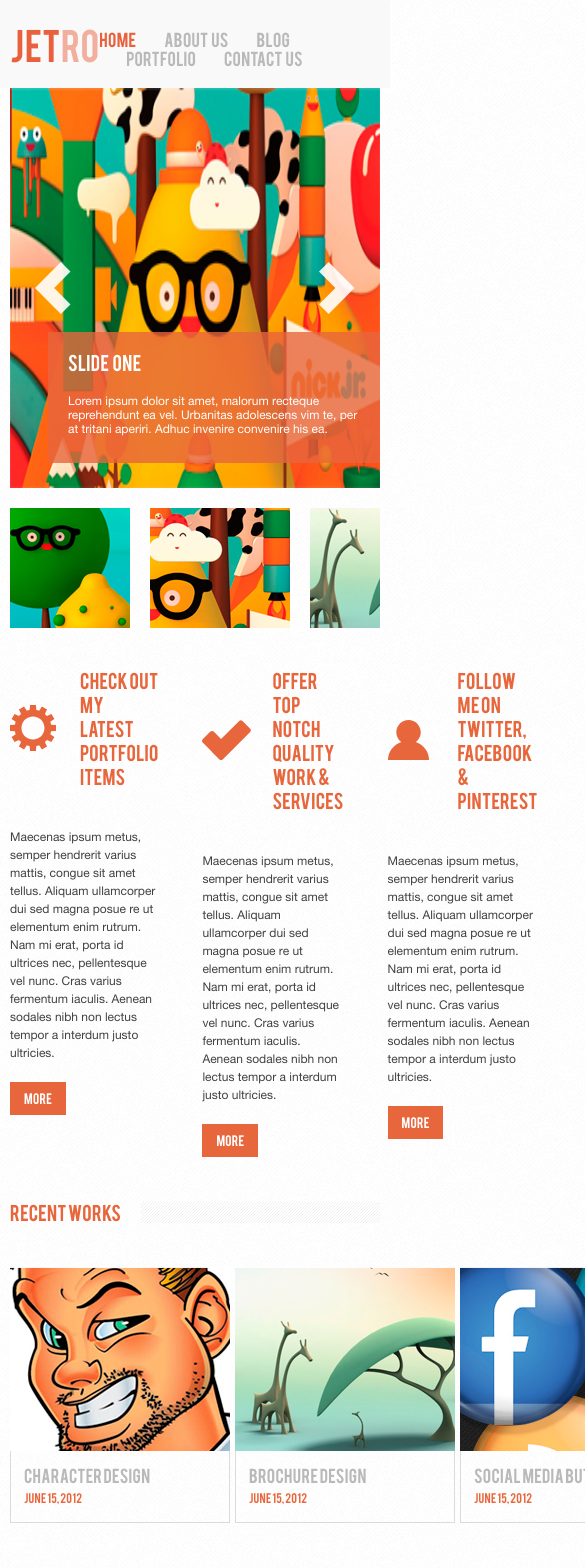
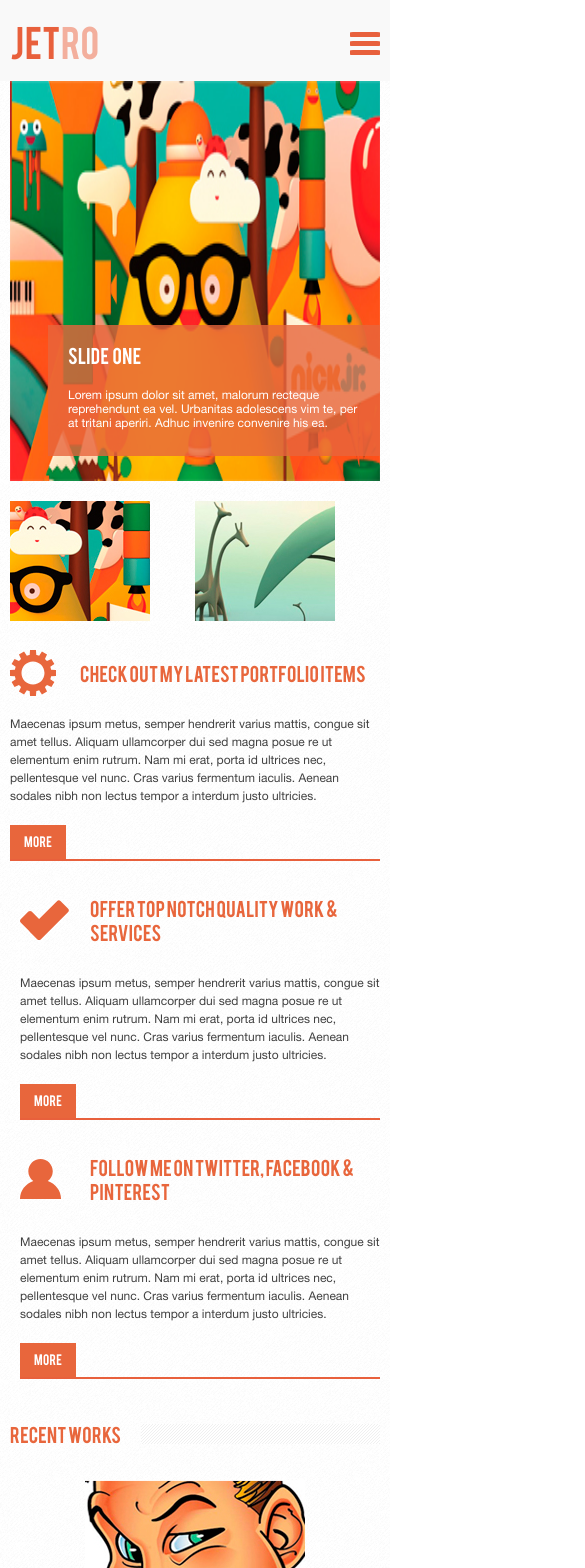
Before and after one commit to websamrus/jetro, a plain HTML site: page index.html in a window 390 px wide. Shown: the top 1568 px of the page, 585 px wide, since content can reach past the window. Drawn offline with nearby package versions, Linux system fonts and the light colour scheme.

Commit message:
feat: media1

```diff
--- /dev/null
+++ b/css/media.css
@@ -0,0 +1,60 @@
+@media screen and (max-width: 930px) {
+    .feature__item+.feature__item {
+        margin-left: 10px;
+    }
+    .feature__item {
+        padding-right: 0;
+    }
+    .works__box {
+        display: flex;
+        justify-content: space-around;
+        flex-flow: row wrap;
+    }
+    .works__box__item {
+        width: 225px;
+    }
+}
+
+@media screen and (max-width: 840px) {
+    .feature__inner {
+        flex-wrap: wrap;
+    }
+    .feature__item {
+        border-bottom: 2px solid #e8603c;
+    }
+    .feature__item+.feature__item {
+        margin-top: 35px;
+    }
+}
+
+@media screen and (max-width: 620px) {
+    .header__menu-burger {
+        display: block;
+    }
+    .header__menu__list {
+        display: none;
+        position: absolute;
+        width: 100%;
+        left: 10px;
+        right: 10px;
+        top: 81px;
+        z-index: 10;
+        border-bottom: 3px solid #e8603c;
+    }
+    .header__menu__list li {
+        display: block;
+        text-align: center;
+        padding: 10px 0;
+        background-color: #fff;
+        border-top: solid 1px rgb(184, 178, 178);
+    }
+    .header__menu__list li+li {
+        margin-left: 0;
+    }
+}
+
+@media screen and (min-width: 620px) {
+    .header__menu__list {
+        display: block !important;
+    }
+}
--- a/css/style.css
+++ b/css/style.css
@@ -1,15 +1,13 @@
 @font-face {
     font-family: "Bebas";
-  src: url("../fonts/Bebas.woff2") format("woff2"),
-    url("../fonts/Bebas.woff") format("woff");
+    src: url("../fonts/Bebas.woff2") format("woff2"), url("../fonts/Bebas.woff") format("woff");
     font-weight: normal;
     font-style: normal;
 }
 
 @font-face {
     font-family: "Helvetica Neue";
-  src: url("../fonts/HelveticaNeue.woff2") format("woff2"),
-    url("../fonts/HelveticaNeue.woff") format("woff");
+    src: url("../fonts/HelveticaNeue.woff2") format("woff2"), url("../fonts/HelveticaNeue.woff") format("woff");
     font-weight: normal;
     font-style: normal;
 }
@@ -62,6 +60,7 @@ li {
     padding: 0 10px;
 }
 
+
 /* header */
 
 .header {
@@ -84,7 +83,22 @@ li {
     margin-top: 10px;
 }
 
-.header__menu li + li {
+.header__menu-burger {
+    width: 30px;
+    cursor: pointer;
+    display: none;
+}
+
+.header__menu-burger div {
+    height: 5px;
+    background-color: #e8603c;
+    border-radius: 10%;
+    margin-bottom: 4px;
+}
+
+.header__menu__list {}
+
+.header__menu__list li+li {
     margin-left: 27px;
 }
 
@@ -101,10 +115,13 @@ a.header__menu__item-active,
     color: #e8603c;
 }
 
+
 /*section slider */
+
 .slider {
     overflow: hidden;
 }
+
 .slider__inner {
     position: relative;
 }
@@ -123,6 +140,7 @@ a.header__menu__item-active,
     left: 100%;
     margin-left: 10px;
 }
+
 .slider__inner::after {
     right: 100%;
     margin-right: 10px;
@@ -192,6 +210,7 @@ a.header__menu__item-active,
     margin-top: 20px;
 }
 
+
 /*section feature */
 
 .feature__inner {
@@ -203,7 +222,8 @@ a.header__menu__item-active,
 .feature__item {
     padding-right: 24px;
 }
-.feature__item + .feature__item {
+
+.feature__item+.feature__item {
     margin-left: 20px;
 }
 
@@ -249,7 +269,7 @@ a.header__menu__item-active,
 }
 
 .feature__item__text {
-  margin: 40px 0 20px;
+    margin: 30px 0 20px;
     font-family: "Helvetica Neue", sans-serif;
     font-weight: 400;
     line-height: 18px;
@@ -260,7 +280,13 @@ a.header__menu__item-active,
     background-color: #e8663c;
     color: #fff;
     padding: 10px 14px;
+    transition: all 0.5s;
 }
+
+.feature__item__btn:hover {
+    background-color: #e83c3c;
+}
+
 
 /*section works */
 
@@ -274,25 +300,37 @@ a.header__menu__item-active,
     background-image: url(../images/works-box-title.jpg.png);
     background-repeat: repeat;
 }
+
 .works__title span {
     padding-right: 20px;
     background-image: url(../images/bg.png);
 }
 
-.works__box__item + .works__box__item{
+.works__box__item img {
+    border: 2px solid transparent;
+    border-bottom: none;
+    transition: all 1s;
+}
+
+.works__box__item img:hover {
+    border-color: #e8663c;
+}
+
+.works__box__item+.works__box__item {
     margin-left: 5px;
 }
 
 .works__box {
     display: flex;
     justify-content: space-between;
-  margin-top: 30px;
+    margin-top: 20px;
 }
 
 .works__box__item-border {
     border: 1px solid #dbdbdb;
     border-top: none;
-  margin-top: -2px;
+    margin-top: -1px;
+    z-index: 2;
     padding: 15px 0 0 13px;
 }
 
@@ -300,6 +338,11 @@ a.header__menu__item-active,
     color: #b9b9b9;
     font-size: 16px;
     line-height: 18px;
+    transition: all .5s;
+}
+
+.works__box__item-name a:hover {
+    color: #e8663c;
 }
 
 .works__box__item-date a {
@@ -307,12 +350,20 @@ a.header__menu__item-active,
     font-size: 11px;
     line-height: 18px;
     color: #e8663c;
+    transition: all .5s;
 }
 
+.works__box__item-date a:hover {
+    color: #b9b9b9;
+}
+
+
 /* footer */
+
 .footer {
     overflow: hidden;
 }
+
 .footer__inner {
     background-color: #e8663c;
     font-family: "Helvetica Neue", sans-serif;
@@ -337,6 +388,7 @@ a.header__menu__item-active,
     left: 100%;
     margin-left: 10px;
 }
+
 .footer__inner::after {
     right: 100%;
     margin-right: 10px;
@@ -373,12 +425,13 @@ div.footer__contact__title {
     max-width: 230px;
     margin: 0 10px;
 }
+
 .footer__contact span {
     display: block;
 }
+
 .footer__contact__icon {
     margin-top: 20px;
 }
 
-@media screen and (max-width: 470px) {
-}
+@media screen and (max-width: 470px) {}
--- a/index.html
+++ b/index.html
@@ -10,17 +10,23 @@
     <link rel="stylesheet" href="css/slick.css">
     <link rel="stylesheet" href="css/slick-theme.css">
     <link rel="stylesheet" href="css/style.css">
+    <link rel="stylesheet" href="css/media.css">
 </head>
 
 <body>
     <header class="header">
         <div class="container">
             <div class="header__inner">
-                <h1 class="header__logo">
+                <div class="header__logo">
                     <a href="#"> <span>JET</span>RO</a>
-                </h1>
+                </div>
                 <nav class="header__menu">
-                    <ul>
+                    <div class="header__menu-burger">
+                        <div></div>
+                        <div></div>
+                        <div></div>
+                    </div>
+                    <ul class="header__menu__list">
                         <li><a class="header__menu__item-active" href="#">Home</a></li>
                         <li><a href="#">About &nbspUs</a></li>
                         <li><a href="#">Blog</a></li>
@@ -37,67 +43,61 @@
             <div class="slider__inner">
                 <div class="slider__item item-one" style="background-image: url(../images/slider-img1.jpg)">
                     <div class="slider__content">
-                        <h3 class="slider__content-title">
+                        <div class="slider__content-title">
                             Slide &nbspOne
-                        </h3>
+                        </div>
                         <div class="slider__content-text">
-                            Lorem ipsum dolor sit amet, malorum recteque reprehendunt ea vel. Urbanitas adolescens vim
-                            te, per at tritani aperiri. Adhuc invenire convenire his ea.
+                            Lorem ipsum dolor sit amet, malorum recteque reprehendunt ea vel. Urbanitas adolescens vim te, per at tritani aperiri. Adhuc invenire convenire his ea.
                         </div>
                     </div>
                 </div>
                 <div class="slider__item item-two" style="background-image: url(../images/slider-img2.jpg)">
                     <div class="slider__content">
-                        <h3 class="slider__content-title">
+                        <div class="slider__content-title">
                             Slide &nbspTwo
-                        </h3>
+                        </div>
                         <div class="slider__content-text">
-                            Lorem ipsum dolor sit amet, malorum recteque reprehendunt ea vel. Urbanitas adolescens vim
-                            te, per at tritani aperiri. Adhuc invenire convenire his ea.
+                            Lorem ipsum dolor sit amet, malorum recteque reprehendunt ea vel. Urbanitas adolescens vim te, per at tritani aperiri. Adhuc invenire convenire his ea.
                         </div>
                     </div>
                 </div>
                 <div class="slider__item item-three" style="background-image: url(../images/slider-img3.jpg);">
                     <div class="slider__content">
-                        <h3 class="slider__content-title">
+                        <div class="slider__content-title">
                             Slide &nbspThree
-                        </h3>
+                        </div>
                         <div class="slider__content-text">
-                            Lorem ipsum dolor sit amet, malorum recteque reprehendunt ea vel. Urbanitas adolescens vim
-                            te, per at tritani aperiri. Adhuc invenire convenire his ea.
+                            Lorem ipsum dolor sit amet, malorum recteque reprehendunt ea vel. Urbanitas adolescens vim te, per at tritani aperiri. Adhuc invenire convenire his ea.
                         </div>
                     </div>
                 </div>
                 <div class="slider__item item-four" style="background-image: url(../images/slider-img4.jpg);">
                     <div class="slider__content">
-                        <h3 class="slider__content-title">
+                        <div class="slider__content-title">
                             Slide &nbspFour
-                        </h3>
+                        </div>
                         <div class="slider__content-text">
-                            Lorem ipsum dolor sit amet, malorum recteque reprehendunt ea vel. Urbanitas adolescens vim
-                            te, per at tritani aperiri. Adhuc invenire convenire his ea.
+                            Lorem ipsum dolor sit amet, malorum recteque reprehendunt ea vel. Urbanitas adolescens vim te, per at tritani aperiri. Adhuc invenire convenire his ea.
                         </div>
                     </div>
                 </div>
                 <div class="slider__item item-five" style="background-image: url(../images/slider-img5.jpg);">
                     <div class="slider__content">
-                        <h3 class="slider__content-title">
+                        <div class="slider__content-title">
                             Slide &nbspFive
-                        </h3>
+                        </div>
                         <div class="slider__content-text">
-                            Lorem ipsum dolor sit amet, malorum recteque reprehendunt ea vel. Urbanitas adolescens vim
-                            te, per at tritani aperiri. Adhuc invenire convenire his ea.
+                            Lorem ipsum dolor sit amet, malorum recteque reprehendunt ea vel. Urbanitas adolescens vim te, per at tritani aperiri. Adhuc invenire convenire his ea.
                         </div>
                     </div>
                 </div>
                 <div class="slider__item item-six" style="background-image: url(../images/slider-img6.jpg);">
                     <div class="slider__content">
-                        <h3 class="slider__content-title">
+                        <div class="slider__content-title">
                             Slide &nbspSix
-                        </h3>
+                        </div>
                         <div class="slider__content-text">
-                            Lorem ipsum dolor sit amet, malorum recteque reprehendunt ea vel. Urbanitas adolescens vim
-                            te, per at tritani aperiri. Adhuc invenire convenire his ea.
+                            Lorem ipsum dolor sit amet, malorum recteque reprehendunt ea vel. Urbanitas adolescens vim te, per at tritani aperiri. Adhuc invenire convenire his ea.
                         </div>
                     </div>
                 </div>
@@ -117,37 +117,31 @@
         <div class="container">
             <div class="feature__inner">
                 <div class="feature__item">
-                    <h3 class="feature__item__title feature__item__title-icon1">
+                    <div class="feature__item__title feature__item__title-icon1">
                         Check out my latest portfolio items
-                    </h3>
+                    </div>
                     <div class="feature__item__text">
-                        Maecenas ipsum metus, semper hendrerit varius mattis, congue sit amet tellus. Aliquam
-                        ullamcorper dui sed magna posue re ut elementum enim rutrum. Nam mi erat, porta id ultrices nec,
-                        pellentesque vel nunc. Cras varius fermentum iaculis. Aenean sodales
+                        Maecenas ipsum metus, semper hendrerit varius mattis, congue sit amet tellus. Aliquam ullamcorper dui sed magna posue re ut elementum enim rutrum. Nam mi erat, porta id ultrices nec, pellentesque vel nunc. Cras varius fermentum iaculis. Aenean sodales
                         nibh non lectus tempor a interdum justo ultricies.
                     </div>
                     <a href="#" class="feature__item__btn">More</a>
                 </div>
                 <div class="feature__item">
-                    <h3 class="feature__item__title feature__item__title-icon2">
+                    <div class="feature__item__title feature__item__title-icon2">
                         Offer Top Notch Quality Work & Services
-                    </h3>
+                    </div>
                     <div class="feature__item__text">
-                        Maecenas ipsum metus, semper hendrerit varius mattis, congue sit amet tellus. Aliquam
-                        ullamcorper dui sed magna posue re ut elementum enim rutrum. Nam mi erat, porta id ultrices nec,
-                        pellentesque vel nunc. Cras varius fermentum iaculis. Aenean sodales
+                        Maecenas ipsum metus, semper hendrerit varius mattis, congue sit amet tellus. Aliquam ullamcorper dui sed magna posue re ut elementum enim rutrum. Nam mi erat, porta id ultrices nec, pellentesque vel nunc. Cras varius fermentum iaculis. Aenean sodales
                         nibh non lectus tempor a interdum justo ultricies.
                     </div>
                     <a href="#" class="feature__item__btn">More</a>
                 </div>
                 <div class="feature__item">
-                    <h3 class="feature__item__title feature__item__title-icon3">
+                    <div class="feature__item__title feature__item__title-icon3">
                         Follow Me on Twitter, Facebook & Pinterest
-                    </h3>
+                    </div>
                     <div class="feature__item__text">
-                        Maecenas ipsum metus, semper hendrerit varius mattis, congue sit amet tellus. Aliquam
-                        ullamcorper dui sed magna posue re ut elementum enim rutrum. Nam mi erat, porta id ultrices nec,
-                        pellentesque vel nunc. Cras varius fermentum iaculis. Aenean sodales
+                        Maecenas ipsum metus, semper hendrerit varius mattis, congue sit amet tellus. Aliquam ullamcorper dui sed magna posue re ut elementum enim rutrum. Nam mi erat, porta id ultrices nec, pellentesque vel nunc. Cras varius fermentum iaculis. Aenean sodales
                         nibh non lectus tempor a interdum justo ultricies.
                     </div>
                     <a href="#" class="feature__item__btn">More</a>
@@ -155,6 +149,7 @@
             </div>
         </div>
     </section>
+
     <section class="works">
         <div class="container">
             <div class="works__inner">
@@ -194,20 +189,17 @@
                 </div>
             </div>
     </section>
-
+    <!--
     <footer class="footer">
         <div class="container">
             <div class="footer__inner">
                 <div class="footer__about">
                     <div class="footer__about__title">About Jetro</div>
                     <p>
-                        Lorem ipsum dolor sit amet, malorum recteque reprehendunt ea vel. Urbanitas adolescens vim te,
-                        per at tritani aperiri. Adhuc invenire convenire his ea. Id mei vitae denique, in eam commodo
-                        veritus disputando.
+                        Lorem ipsum dolor sit amet, malorum recteque reprehendunt ea vel. Urbanitas adolescens vim te, per at tritani aperiri. Adhuc invenire convenire his ea. Id mei vitae denique, in eam commodo veritus disputando.
                     </p>
                     <p>
-                        Pro et erant delicata, eu vim essent imperdiet accommodare, dictas deseruisse ius an. Solet
-                        everti definitionem id ius, sonet oporteat cu vim.
+                        Pro et erant delicata, eu vim essent imperdiet accommodare, dictas deseruisse ius an. Solet everti definitionem id ius, sonet oporteat cu vim.
                     </p>
                 </div>
                 <div class="footer__twitter">
@@ -231,27 +223,22 @@
                 <div class="footer__contact">
                     <div class="footer__contact__title">Contact Us</div>
                     <p>
-                        Lorem ipsum dolor sit amet, malorum recteque reprehendunt ea vel. Urbanitas adolescens vim te,
-                        per at tritani aperiri.
+                        Lorem ipsum dolor sit amet, malorum recteque reprehendunt ea vel. Urbanitas adolescens vim te, per at tritani aperiri.
                     </p>
                     <p>
-                        information@jetro.com <span><a href="tel">1.222.333.4444</a></span>
+                        information@jetro.com <span><a href="tel:1.222.333.4444">1.222.333.4444</a></span>
                     </p>
                     <div class="footer__contact__icon">
-                        <a href="https://www.facebook.com/" target="_blank"> <img src="images/footer-icon-facebook.png"
-                                alt=""></a>
-                        <a href="https://twitter.com/" target="_blank"><img src="images/footer-icon-twitter.png"
-                                alt=""></a>
-                        <a href="https://accounts.ukr.net/login?lang=ru" target="_blank"><img
-                                src="images/footer-icon-email.png" alt=""></a>
-                        <a href="https://www.pravda.com.ua/rus/rss/view_news/" target="_blank"><img
-                                src="images/footer-icon-rss.png" alt=""></a>
+                        <a href="https://www.facebook.com/" target="_blank"> <img src="images/footer-icon-facebook.png" alt=""></a>
+                        <a href="https://twitter.com/" target="_blank"><img src="images/footer-icon-twitter.png" alt=""></a>
+                        <a href="https://accounts.ukr.net/login?lang=ru" target="_blank"><img src="images/footer-icon-email.png" alt=""></a>
+                        <a href="https://www.pravda.com.ua/rus/rss/view_news/" target="_blank"><img src="images/footer-icon-rss.png" alt=""></a>
                         <a href="https://vimeo.com/" target="_blank"><img src="images/footer-icon-vimeo.png" alt=""></a>
                     </div>
                 </div>
             </div>
         </div>
-    </footer>
+    </footer> -->
 
     <script src="https://ajax.googleapis.com/ajax/libs/jquery/3.3.1/jquery.min.js"></script>
     <script src="js/slick.min.js"></script>
--- a/js/main.js
+++ b/js/main.js
@@ -7,6 +7,13 @@ $(function() {
         asNavFor: '.slider__mini',
         centerMode: true,
         speed: 1000,
+        responsive: [{
+            breakpoint: 620,
+            settings: {
+                arrows: false
+                    // dots: true,
+            }
+        }]
     });
 
     $('.slider__mini').slick({
@@ -18,6 +25,46 @@ $(function() {
         focusOnSelect: true,
         infinite: true,
         speed: 1000,
+        responsive: [{
+                breakpoint: 940,
+                settings: {
+                    slidesToScroll: 1,
+                    slidesToShow: 5,
+                    variableWidth: false,
+                    // dots: true,
+                }
+            },
+            {
+                breakpoint: 770,
+                settings: {
+                    slidesToScroll: 1,
+                    slidesToShow: 4,
+                    variableWidth: false,
+                }
+            },
+            {
+                breakpoint: 580,
+                settings: {
+                    slidesToScroll: 1,
+                    slidesToShow: 3,
+                    variableWidth: false,
+                }
+            },
+            {
+                breakpoint: 440,
+                settings: {
+                    slidesToScroll: 1,
+                    slidesToShow: 2,
+                    variableWidth: false,
+                }
+            }
+        ]
+    });
+
+
+
+    $('.header__menu-burger').on('click', function() {
+        $('.header__menu__list').slideToggle();
     });
 
 });
```
Lines whose indentation alone changed are shown as unchanged.
